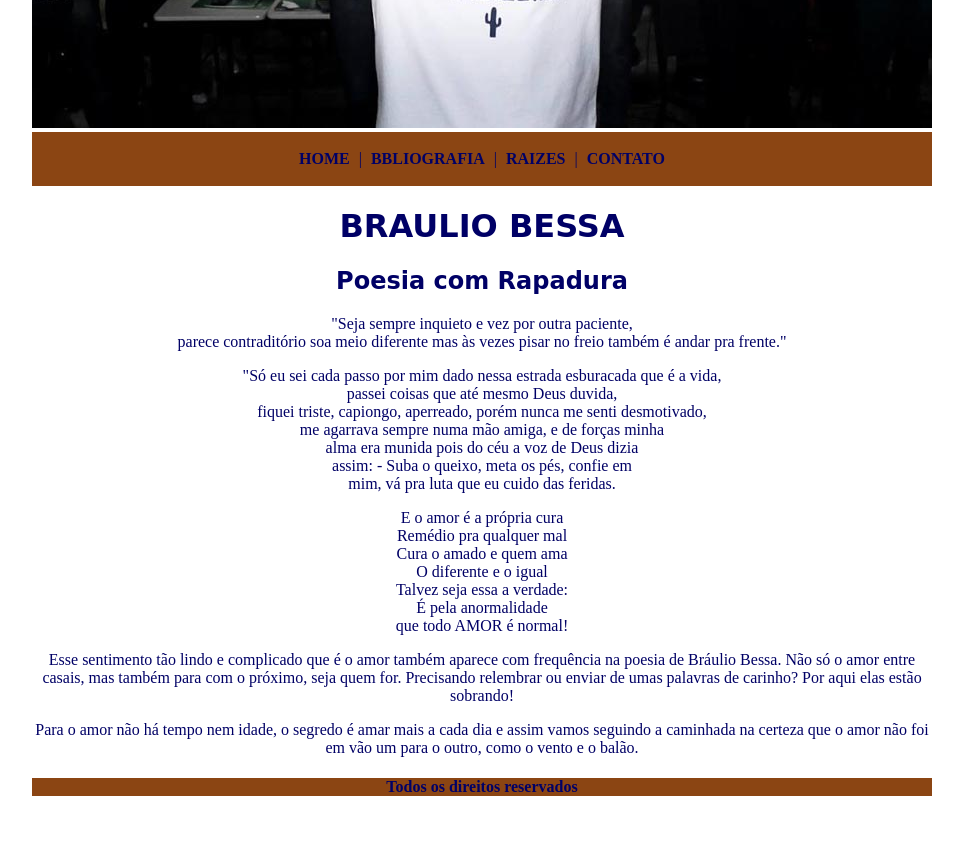
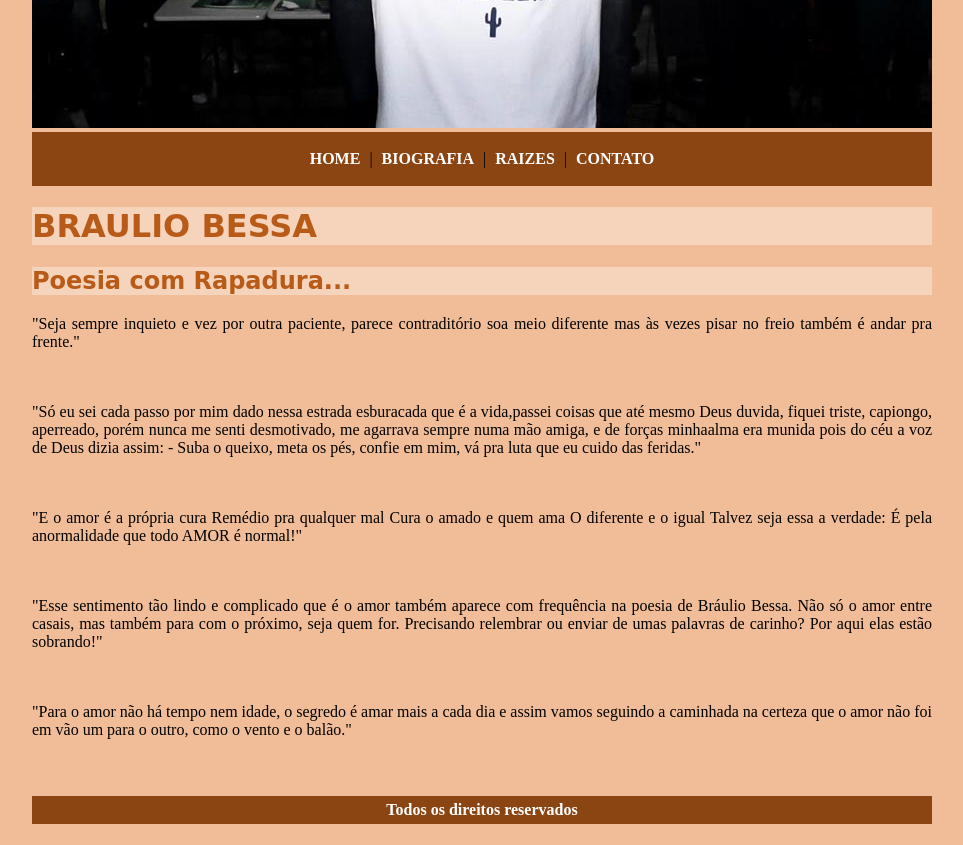
Before and after one commit to LucaasEmanueel/projeto-html-braulio, a plain HTML site: page index.html in a window 1280 px wide. Shown: the part 380-1225 px from the top of the page, without its empty margins (158-1121 px from the left). Before the commit the page ends 1197 px from the top, so only its background shows below. Drawn offline with Linux system fonts and the light colour scheme.

Commit message:
Segunda versão do projeto Braulio - Acrescentendo mais duas abas

```diff
--- a/estilo.css
+++ b/estilo.css
@@ -1,9 +1,8 @@
 body{
 	font: 16px, "Lucida Console", Courier, monospace;
-	text-align: center;
+	background: #f1bd98;
 }
 #principal{
-	color: #000066;
 	width: 900px;
 	margin: 0 auto;
 }
@@ -13,15 +12,28 @@ body{
 	text-align: center;
 }
 #menu a{
-	color: #000066;
+	color: white;
 	text-decoration: none;
 	font-weight: bold;
 	padding: 5px;
 }
-h4{
+#rodape h4{
 	font-weight: bold;
 	background: #8B4513;
+	text-align: center;
+	color: white;
+	padding:5px;
+}
+#conteudo{
+	text-align: justify;
 }
 #conteudo h1,h2{
 	font-family: Bradley Hand, cursive;
+	color: #b85b19;
+	background: #f6d3bb;
 }
+.resolucaoImg{
+	width: 500px;
+	margin: 0 auto;
+	border: 10px solid #c97d42;
+}
--- a/index.html
+++ b/index.html
@@ -14,44 +14,62 @@
 			<img src="imagens/bráulio-bessa.jpg">
 
 			<div id="menu">
-				<a href="#">HOME</a> |
-				<a href="#">BBLIOGRAFIA</a> |
-				<a href="#">RAIZES</a> |
-				<a href="#">CONTATO</a>
-			</div>
-		</div>
+				<a href="index.html">HOME</a> |
+				<a href="biografia.html">BIOGRAFIA</a> |
+				<a href="raizes.html">RAIZES</a> |
+				<a href="contato.html">CONTATO</a>
+			</div> <!-- Fim do menu -->
+
+		</div> <!-- Fim do cabeçalho -->
+
 		<div id="conteudo">
 			<h1>BRAULIO BESSA</h1>
-			<h2>Poesia com Rapadura</h2>
+			<h2>Poesia com Rapadura...</h2>
 			<p>
-				"Seja sempre inquieto e vez por outra paciente,<br>
+
+				"Seja sempre inquieto e vez por outra paciente,
 				parece contraditório soa meio diferente mas às vezes pisar no freio também é andar pra frente."
+				<br>
+				<br>
+				<br>
 			</p>
 			<p>
-			"Só eu sei cada passo por mim dado nessa estrada esburacada que é a vida,<br> passei coisas que até mesmo Deus duvida,<br> fiquei triste, capiongo, aperreado, porém nunca me senti desmotivado,<br> me agarrava sempre numa mão amiga, e de forças minha<br> alma era munida pois do céu a voz de Deus dizia<br> assim: - Suba o queixo, meta os pés, confie em<br> mim, vá pra luta que eu cuido das feridas.
+			"Só eu sei cada passo por mim dado nessa estrada esburacada que é a vida,passei coisas que até mesmo Deus duvida, fiquei triste, capiongo, aperreado, porém nunca me senti desmotivado, me agarrava sempre numa mão amiga, e de forças minhaalma era munida pois do céu a voz de Deus dizia assim: - Suba o queixo, meta os pés, confie em mim, vá pra luta que eu cuido das feridas."
+			<br>
+			<br>
+			<br>
 			</p>
 
 			<p>
-			E o amor é a própria cura<br>
-			Remédio pra qualquer mal<br>
-			Cura o amado e quem ama<br>
-			O diferente e o igual<br>
-			Talvez seja essa a verdade:<br>
-			É pela anormalidade<br>
-			que todo AMOR é normal!
+			"E o amor é a própria cura
+			Remédio pra qualquer mal
+			Cura o amado e quem ama
+			O diferente e o igual
+			Talvez seja essa a verdade:
+			É pela anormalidade
+			que todo AMOR é normal!"
+			<br>
+			<br>
+			<br>
 			</p>
 			<p>
-				Esse sentimento tão lindo e complicado que é o amor também aparece com frequência na poesia de Bráulio Bessa. Não só o amor entre casais, mas também para com o próximo, seja quem for. Precisando relembrar ou enviar de umas palavras de carinho? Por aqui elas estão sobrando!
+				"Esse sentimento tão lindo e complicado que é o amor também aparece com frequência na poesia de Bráulio Bessa. Não só o amor entre casais, mas também para com o próximo, seja quem for. Precisando relembrar ou enviar de umas palavras de carinho? Por aqui elas estão sobrando!"
+				<br>
+				<br>
+				<br>
 			</p>
 			<p>
-				Para o amor não há tempo nem idade, o segredo é amar mais a cada dia e assim vamos seguindo a caminhada na certeza que o amor não foi em vão um para o outro, como o vento e o balão.
+				"Para o amor não há tempo nem idade, o segredo é amar mais a cada dia e assim vamos seguindo a caminhada na certeza que o amor não foi em vão um para o outro, como o vento e o balão."
+				<br>
+				<br>
+				<br>
 			</p>
-		</div>
+		</div> <!-- Fim do conteúdo -->
 
 		<div id="rodape">
 			<h4>Todos os direitos reservados</h4>
 		</div>
 
-	</div>
+	</div> <!-- Fim do comteúdo principal -->
 </body>
 </html>
```
Also changed, not shown: biografia.html (added, +45 -0 lines), contato.html (added, +37 -0 lines), raizes.html (added, +41 -0 lines), imagens/CG.jpg (added), imagens/braulio22.jpeg (added), imagens/manaus.jpg (added), imagens/micro.jpg (added), imagens/microfone.jpg (added), imagens/queimadas.jpg (added).
